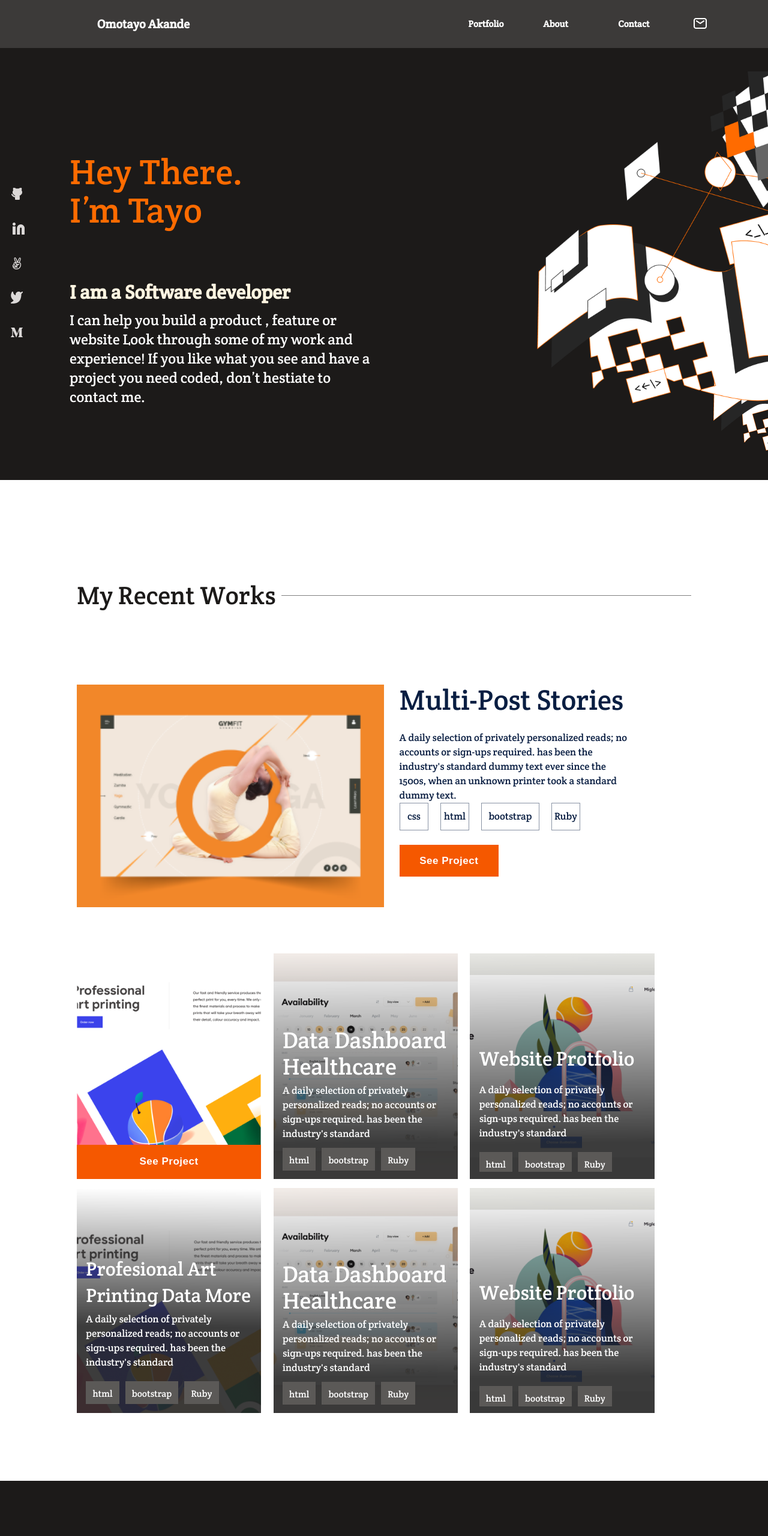
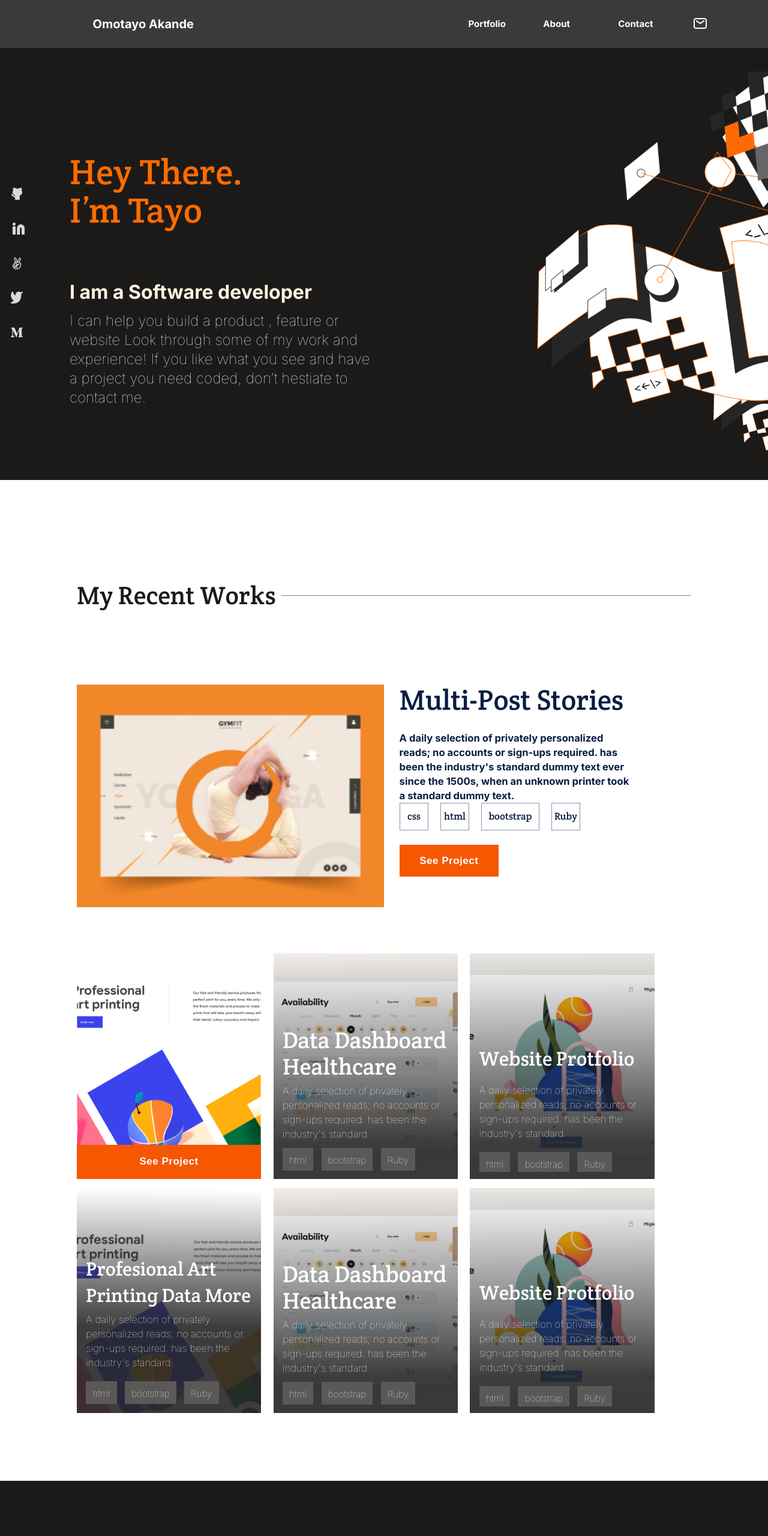
Before and after one commit to Newtayo/Portfolio-Setup, a website: page index.html in a window 1280 px wide. Shown: the top 2560 px of the page at 60% size. Drawn offline with Linux system fonts and the light colour scheme.

Commit message:
Add font-family inter to index.html

```diff
--- a/index.html
+++ b/index.html
@@ -18,6 +18,11 @@
       href="https://fonts.googleapis.com/css2?family=Crete+Round&display=swap"
       rel="stylesheet"
     />
+    <link rel="preconnect" href="https://fonts.googleapis.com">
+<link rel="preconnect" href="https://fonts.gstatic.com" crossorigin>
+<link rel="preconnect" href="https://fonts.googleapis.com">
+<link rel="preconnect" href="https://fonts.gstatic.com" crossorigin>
+<link href="https://fonts.googleapis.com/css2?family=Crete+Round&family=Inter:wght@100;700&display=swap" rel="stylesheet">
   </head>
   <body>
     <header>
--- a/style.css
+++ b/style.css
@@ -501,7 +501,6 @@ hr {
   list-style: none;
   display: flex;
   flex-direction: column;
-
 }
 
 #first {
@@ -652,6 +651,9 @@ textarea {
   .desktoptext {
     color: #fff;
     text-decoration: none;
+    font-family: 'Inter', sans-serif;
+    font-style: normal;
+    font-weight: 600;
   }
 
   #mail {
@@ -719,16 +721,19 @@ textarea {
     width: 100%;
     margin: 0;
     font-size: 2.5vw;
+    font-family: 'Inter', sans-serif;
+    font-style: normal;
   }
 
   .supportingtext {
     width: 100%;
     margin: 0;
     padding-top: 3%;
-    font-style: normal;
     font-weight: 400;
     font-size: 1.9vw;
     line-height: 32px;
+    font-family: 'Inter', sans-serif;
+    font-style: normal;
   }
 
   .desktopproject1 {
@@ -774,6 +779,12 @@ textarea {
     width: 100%;
   }
 
+  .text {
+    font-family: 'Inter', sans-serif;
+    font-style: normal;
+    font-weight: 600;
+  }
+
   #placeholder {
     width: 50%;
     padding: 0;
@@ -809,6 +820,10 @@ textarea {
     width: 80%;
     padding-bottom: auto;
     font-size: 1.3vw;
+    font-family: 'Inter', sans-serif;
+    font-style: normal;
+    color: #091e42;
+    font-weight: 600;
   }
 
   #project1text {
@@ -914,6 +929,8 @@ textarea {
     font-weight: 150;
     font-size: 1.3vw;
     line-height: 24px;
+    font-family: 'Inter', sans-serif;
+    font-style: normal;
   }
 
   .dashboardlanguage {
@@ -941,6 +958,8 @@ textarea {
     font-size: 1.2vw;
     line-height: 20px;
     background-color: #5b5957;
+    font-family: 'Inter', sans-serif;
+    font-style: normal;
   }
 
   .dashboardheading.web {
@@ -952,6 +971,8 @@ textarea {
 
   .dashboardtext.web {
     padding-bottom: 2.5%;
+    font-family: 'Inter', sans-serif;
+    font-style: normal;
   }
 
   .dashboard.web {
@@ -996,6 +1017,8 @@ textarea {
     font-size: 1.5vw;
     line-height: 24px;
     color: #f4f5f7;
+    font-family: 'Inter', sans-serif;
+    font-style: normal;
   }
 
   .getresumebutton {
@@ -1017,11 +1040,16 @@ textarea {
   .skilllist {
     display: flex;
     flex-direction: row;
+    padding-left: 2.5%;
+    margin: 0;
   }
 
   .lang {
     width: 10%;
     font-size: 3vw;
+    font-family: 'Inter', sans-serif;
+    font-style: normal;
+    font-weight: 700;
   }
 
   .lang#first {
@@ -1038,8 +1066,11 @@ textarea {
   .contact-form p {
     flex: 1;
     margin-top: -1.3%;
-    font-size: 2.5vw;
+    font-size: 2.3vw;
     text-align: left;
+    font-family: 'Inter', sans-serif;
+    font-style: normal;
+    font-weight: 700;
   }
 
   .contact-form form {
@@ -1057,23 +1088,17 @@ textarea {
     display: none;
   }
 
-  .listitem{
+  .listitem {
     align-items: flex-start;
-
   }
 
-  #third{
+  #third {
     margin-left: 32%;
   }
 
-  .list{
+  .list {
     padding-bottom: 2%;
-  }
-
-  .skilllist{
-
-    border: 2px red solid;
-    padding-left:  2.5%;
-    margin: 0;
+    font-family: 'Inter', sans-serif;
+    font-style: normal;
   }
 }
```
